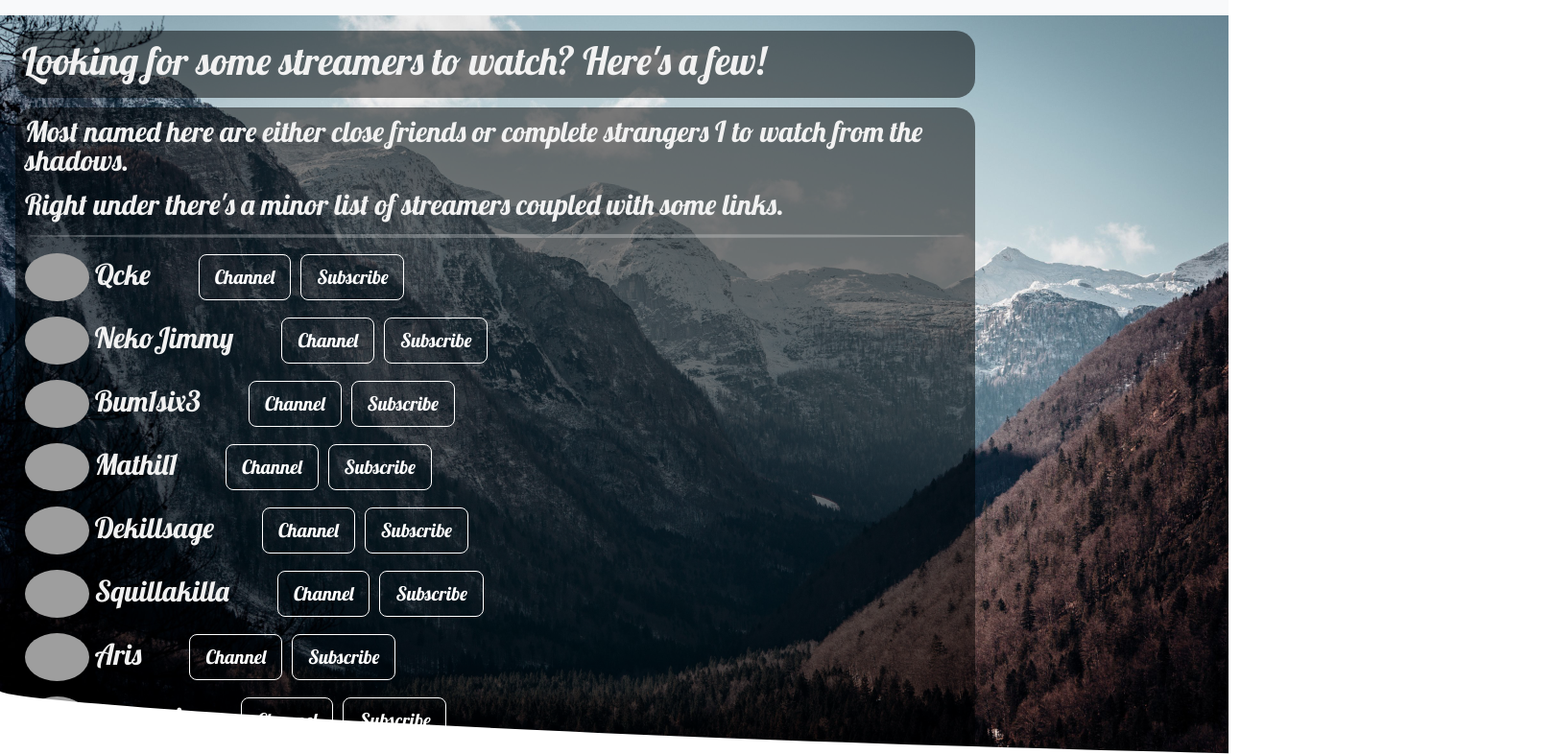
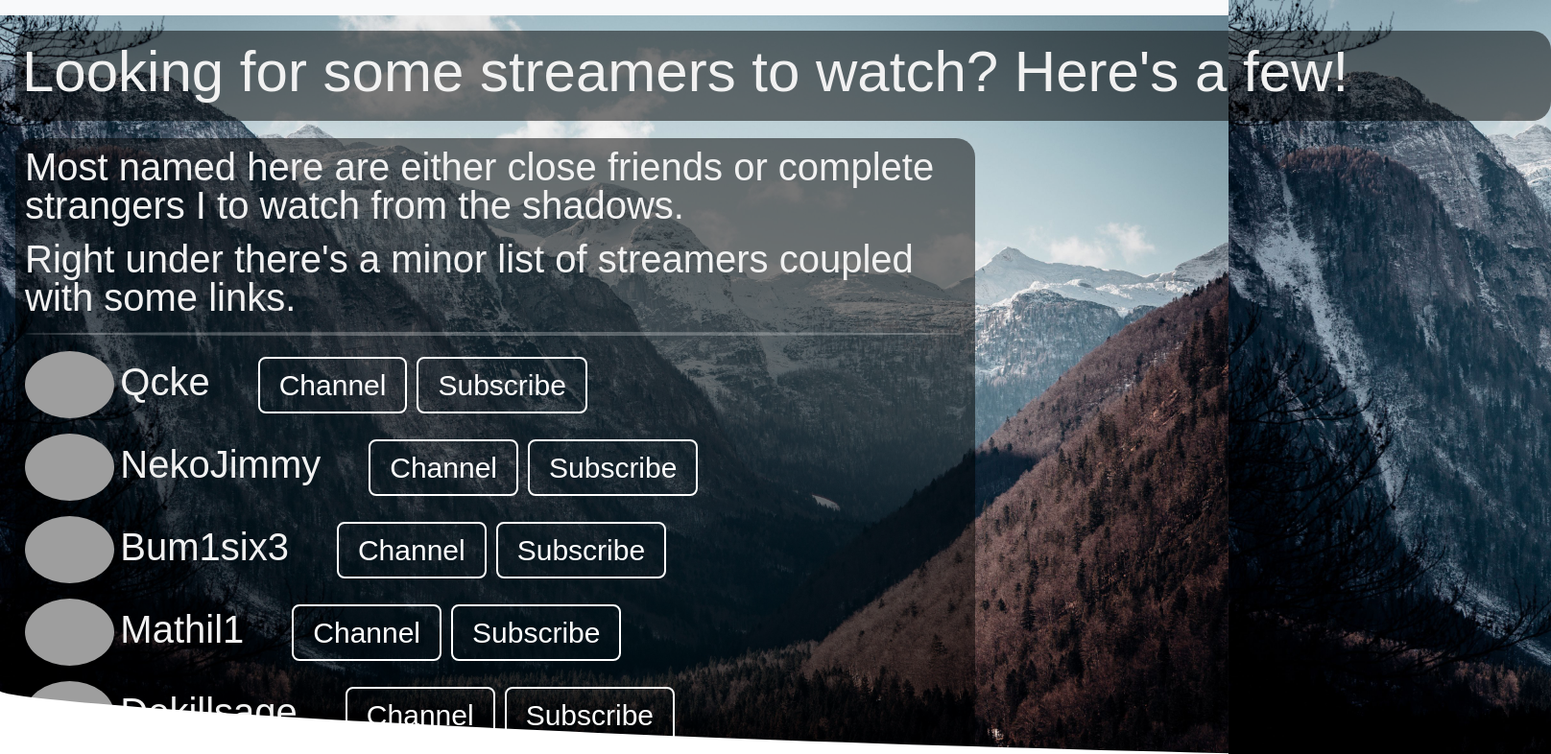
Before and after one commit to Daindin/daindin.github.io, a plain HTML site: page index.html in a window 1280 px wide. Shown: the top 786 px of the page at 96% size, 1616 px wide, since content can reach past the window. Drawn offline with nearby package versions, Linux system fonts and the light colour scheme; grey boxes are pictures that could not be loaded; a web font is replaced by a local one.

Commit message:
Add files via upload

```diff
--- a/index.html
+++ b/index.html
@@ -7,7 +7,7 @@
 		<!--Font-->
 		<link rel="preconnect" href="https://fonts.googleapis.com" />
 		<link rel="preconnect" href="https://fonts.gstatic.com" crossorigin />
-		<link href="https://fonts.googleapis.com/css2?family=Lobster&display=swap" rel="stylesheet" />
+		<link href="https://fonts.googleapis.com/css2?family=Chivo:wght@300&display=swap" rel="stylesheet" />
 		<!--Bootstrap CDN-->
 		<link href="https://cdn.jsdelivr.net/npm/bootstrap@5.2.2/dist/css/bootstrap.min.css" rel="stylesheet" integrity="sha384-Zenh87qX5JnK2Jl0vWa8Ck2rdkQ2Bzep5IDxbcnCeuOxjzrPF/et3URy9Bv1WTRi" crossorigin="anonymous" />
 		<!--style.css-->
@@ -31,47 +31,47 @@
 				<div class="gap"></div>
 				<!--Streamer names/logos + button links-->
 				<p class="logo">
-					<img style="height: 50px; width: auto; border-radius: 50%; margin: 0px 6px 0px 0px" src="https://static-cdn.jtvnw.net/jtv_user_pictures/6b12d662-4147-4f0c-bae3-2bcdf6f8b36b-profile_image-70x70.png" />Qcke<a href="https://www.twitch.tv/qcke_" target="_blank"
+					<img style="height: 70px; width: auto; border-radius: 50%; margin: 0px 6px 0px 0px" src="https://static-cdn.jtvnw.net/jtv_user_pictures/6b12d662-4147-4f0c-bae3-2bcdf6f8b36b-profile_image-70x70.png" />Qcke<a href="https://www.twitch.tv/qcke_" target="_blank"
 						><button type="button" class="btn btn-outline-primary btn-lg">Channel</button></a
 					><a href="https://www.twitch.tv/products/qcke_" target="_blank"><button type="button" class="btn btn-outline-secondary btn-lg">Subscribe</button></a>
 				</p>
 				<p class="logo">
-					<img style="height: 50px; width: auto; border-radius: 50%; margin: 0px 6px 0px 0px" src="https://static-cdn.jtvnw.net/jtv_user_pictures/e7d044e2-5b98-4405-87e7-868d51d95497-profile_image-70x70.png" />NekoJimmy<a href="https://www.twitch.tv/NekoJimmy" target="_blank"
+					<img style="height: 70px; width: auto; border-radius: 50%; margin: 0px 6px 0px 0px" src="https://static-cdn.jtvnw.net/jtv_user_pictures/e7d044e2-5b98-4405-87e7-868d51d95497-profile_image-70x70.png" />NekoJimmy<a href="https://www.twitch.tv/NekoJimmy" target="_blank"
 						><button type="button" class="btn btn-outline-primary btn-lg">Channel</button></a
 					><a href="https://www.twitch.tv/products/nekojimmy" target="_blank"><button type="button" class="btn btn-outline-secondary btn-lg">Subscribe</button></a>
 				</p>
 				<p class="logo">
-					<img style="height: 50px; width: auto; border-radius: 50%; margin: 0px 6px 0px 0px" src="https://static-cdn.jtvnw.net/jtv_user_pictures/bum1six3-profile_image-7bbfd9fc52c201e9-70x70.png" />Bum1six3<a href="https://www.twitch.tv/bum1six3" target="_blank"
+					<img style="height: 70px; width: auto; border-radius: 50%; margin: 0px 6px 0px 0px" src="https://static-cdn.jtvnw.net/jtv_user_pictures/bum1six3-profile_image-7bbfd9fc52c201e9-70x70.png" />Bum1six3<a href="https://www.twitch.tv/bum1six3" target="_blank"
 						><button type="button" class="btn btn-outline-primary btn-lg">Channel</button></a
 					><a href="https://www.twitch.tv/products/bum1six3" target="_blank"><button type="button" class="btn btn-outline-secondary btn-lg">Subscribe</button></a>
 				</p>
 				<p class="logo">
-					<img style="height: 50px; width: auto; border-radius: 50%; margin: 0px 6px 0px 0px" src="https://static-cdn.jtvnw.net/jtv_user_pictures/mathil1-profile_image-39376f797063a87b-70x70.jpeg" />Mathil1<a href="https://www.twitch.tv/Mathil1" target="_blank"
+					<img style="height: 70px; width: auto; border-radius: 50%; margin: 0px 6px 0px 0px" src="https://static-cdn.jtvnw.net/jtv_user_pictures/mathil1-profile_image-39376f797063a87b-70x70.jpeg" />Mathil1<a href="https://www.twitch.tv/Mathil1" target="_blank"
 						><button type="button" class="btn btn-outline-primary btn-lg">Channel</button></a
 					><a href="https://www.twitch.tv/products/mathil1" target="_blank"><button type="button" class="btn btn-outline-secondary btn-lg">Subscribe</button></a>
 				</p>
 				<p class="logo">
-					<img style="height: 50px; width: auto; border-radius: 50%; margin: 0px 6px 0px 0px" src="https://static-cdn.jtvnw.net/jtv_user_pictures/af38db3a-03dd-4fe2-ae67-c59eada7f67f-profile_image-70x70.png" />Dekillsage<a href="https://www.twitch.tv/dekillsage" target="_blank"
+					<img style="height: 70px; width: auto; border-radius: 50%; margin: 0px 6px 0px 0px" src="https://static-cdn.jtvnw.net/jtv_user_pictures/af38db3a-03dd-4fe2-ae67-c59eada7f67f-profile_image-70x70.png" />Dekillsage<a href="https://www.twitch.tv/dekillsage" target="_blank"
 						><button type="button" class="btn btn-outline-primary btn-lg">Channel</button></a
 					><a href="https://www.twitch.tv/products/dekillsage" target="_blank"><button type="button" class="btn btn-outline-secondary btn-lg">Subscribe</button></a>
 				</p>
 				<p class="logo">
-					<img style="height: 50px; width: auto; border-radius: 50%; margin: 0px 6px 0px 0px" src="https://static-cdn.jtvnw.net/jtv_user_pictures/f740cd78-f64a-4b40-92ec-c2db8cba7651-profile_image-70x70.png" />Squillakilla<a href="https://www.twitch.tv/Squillakilla" target="_blank"
+					<img style="height: 70px; width: auto; border-radius: 50%; margin: 0px 6px 0px 0px" src="https://static-cdn.jtvnw.net/jtv_user_pictures/f740cd78-f64a-4b40-92ec-c2db8cba7651-profile_image-70x70.png" />Squillakilla<a href="https://www.twitch.tv/Squillakilla" target="_blank"
 						><button type="button" class="btn btn-outline-primary btn-lg">Channel</button></a
 					><a href="https://www.twitch.tv/products/squillakilla" target="_blank"><button type="button" class="btn btn-outline-secondary btn-lg">Subscribe</button></a>
 				</p>
 				<p class="logo">
-					<img style="height: 50px; width: auto; border-radius: 50%; margin: 0px 6px 0px 0px" src="https://static-cdn.jtvnw.net/jtv_user_pictures/avoidingthepuddle-profile_image-8656268d189524ec-70x70.jpeg" />Aris<a href="https://www.twitch.tv/avoidingthepuddle" target="_blank"
+					<img style="height: 70px; width: auto; border-radius: 50%; margin: 0px 6px 0px 0px" src="https://static-cdn.jtvnw.net/jtv_user_pictures/avoidingthepuddle-profile_image-8656268d189524ec-70x70.jpeg" />Aris<a href="https://www.twitch.tv/avoidingthepuddle" target="_blank"
 						><button type="button" class="btn btn-outline-primary btn-lg">Channel</button></a
 					><a href="https://www.twitch.tv/products/avoidingthepuddle" target="_blank"><button type="button" class="btn btn-outline-secondary btn-lg">Subscribe</button></a>
 				</p>
 				<p class="logo">
-					<img style="height: 50px; width: auto; border-radius: 50%; margin: 0px 6px 0px 0px" src="https://static-cdn.jtvnw.net/jtv_user_pictures/imaqtpie-profile_image-8efb10b7bed60d76-50x50.jpeg" />imaqtpie<a href="https://www.twitch.tv/imaqtpie" target="_blank"
+					<img style="height: 70px; width: auto; border-radius: 50%; margin: 0px 6px 0px 0px" src="https://static-cdn.jtvnw.net/jtv_user_pictures/imaqtpie-profile_image-8efb10b7bed60d76-50x50.jpeg" />imaqtpie<a href="https://www.twitch.tv/imaqtpie" target="_blank"
 						><button type="button" class="btn btn-outline-primary btn-lg">Channel</button></a
 					><a href="https://www.twitch.tv/products/imaqtpie" target="_blank"><button type="button" class="btn btn-outline-secondary btn-lg">Subscribe</button></a>
 				</p>
 				<p class="logo">
-					<img style="height: 50px; width: auto; border-radius: 50%; margin: 0px 6px 0px 0px" src="https://static-cdn.jtvnw.net/jtv_user_pictures/2f5addde-fd0d-4a10-82a9-ea91ebb17f8d-profile_image-150x150.png?imenable=1&impolicy=user-profile-picture&imwidth=100" />Quin69<a
+					<img style="height: 70px; width: auto; border-radius: 50%; margin: 0px 6px 0px 0px" src="https://static-cdn.jtvnw.net/jtv_user_pictures/2f5addde-fd0d-4a10-82a9-ea91ebb17f8d-profile_image-150x150.png?imenable=1&impolicy=user-profile-picture&imwidth=100" />Quin69<a
 						href="https://www.twitch.tv/quin69"
 						target="_blank"
 						><button type="button" class="btn btn-outline-primary btn-lg">Channel</button></a
--- a/style.css
+++ b/style.css
@@ -6,7 +6,7 @@ body {
 	-moz-background-size: cover;
 	-o-background-size: cover;
 	background-size: cover;
-	font-family: 'Lobster', cursive;
+	font-family: 'Chivo', sans-serif;
 	aspect-ratio: 16/9;
 }
 
@@ -23,7 +23,7 @@ container {
 	background: rgb(0, 0, 0); /* Fallback color */
 	background: rgba(0, 0, 0, 0.5); /* Black background with 0.5 opacity */
 	color: #f1f1f1; /* Grey text */
-	width: 1000px; /* Full width */
+	width: 100rem; /* Full width */
 	padding: 7px; /* Some padding */
 	border-radius: 15%;
 	-webkit-border-radius: 20px;
@@ -36,11 +36,14 @@ container2 {
 	margin: 0 auto; /* Center it */
 }
 
+h1 {
+	font-size: 60px;
+}
 .container2 .content1 {
-	font-size: 30px;
+	font-size: 40px;
 	line-height: 1;
 	position: absolute; /* Position the background text */
-	top: 7rem; /* At the bottom. Use top:0 to append it to the top */
+	top: 9rem; /* At the bottom. Use top:0 to append it to the top */
 	left: 1rem;
 	background: rgb(0, 0, 0); /* Fallback color */
 	background: rgba(0, 0, 0, 0.5); /* Black background with 0.5 opacity */
@@ -68,6 +71,9 @@ hr {
 	color: white;
 	border-color: white;
 	margin: auto 50px;
+	padding: 5px 20px;
+	font-size: 30px;
+	border-width: 2px;
 }
 
 .btn-outline-secondary {
@@ -76,9 +82,8 @@ hr {
 
 .btn-outline-primary:hover,
 .btn-outline-secondary:hover {
-	background-color: rgb(191, 191, 191);
+	background-color: rgb(191, 191, 191, 0.5);
 	border-color: white;
-	color: black;
 }
 
 .bottom-curve {
```
